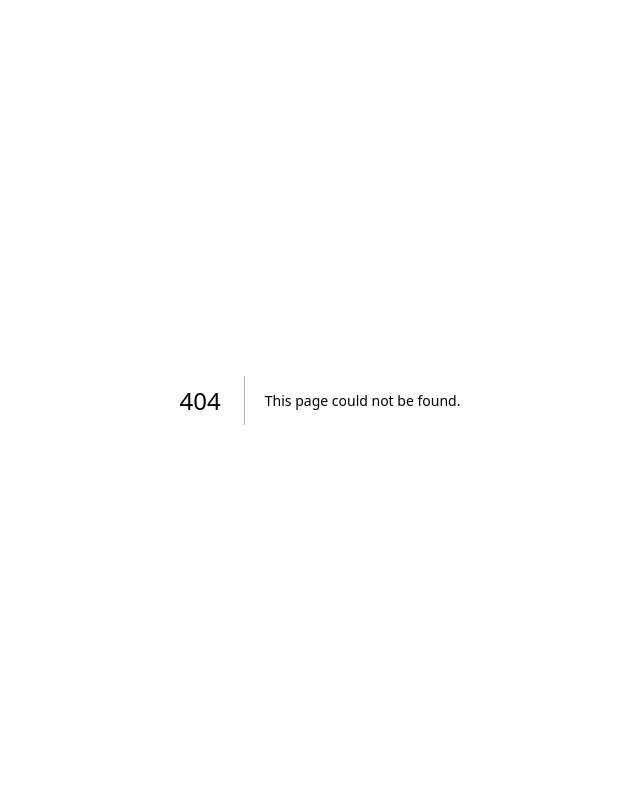
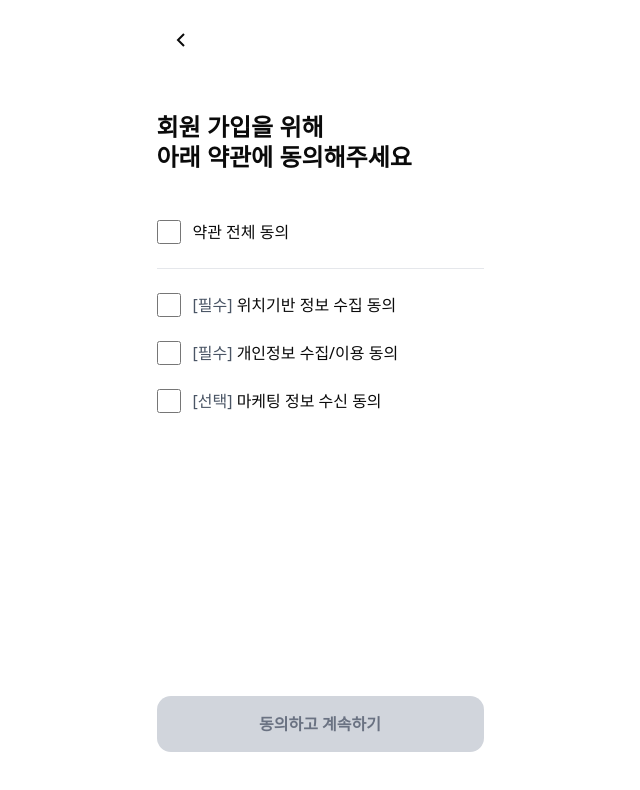
Before and after one commit to way-po-int/waypoint-fe, a Next.js app: page /signup in a window 1280 px wide. Before the commit this address had no page. Shown: the top 790 px of the page, without its empty margins (320-960 px from the left). Built offline with nearby package versions, Linux system fonts and the light colour scheme.

Commit message:
feat(signup): 회원가입 페이지 및 약관 동의 기능 추가 [WAPO-82]
- 새로운 회원가입 페이지 컴포넌트 생성
- 약관 전체 동의 및 개별 동의 체크박스 기능 구현
- 필수 항목 체크 여부에 따라 계속하기 버튼 활성화

```diff
--- a/app/login/page.tsx
+++ b/app/login/page.tsx
@@ -1,4 +1,10 @@
+"use client";
+
+import { useRouter } from "next/navigation";
+
 const LoginPage = () => {
+  const router = useRouter();
+
   return (
     <main className="flex min-h-screen flex-col items-center justify-between px-6 py-16">
       {/* 로고 영역 */}
@@ -13,7 +19,10 @@ const LoginPage = () => {
       {/* 버튼 영역 */}
       <div className="w-full space-y-3">
         {/* 회원가입 버튼 */}
-        <button className="h-14 w-full rounded-xl border-2 border-gray-200 bg-white text-base font-semibold text-gray-900 transition-colors hover:bg-gray-50">
+        <button
+          onClick={() => router.push("/signup")}
+          className="h-14 w-full rounded-xl border-2 border-gray-200 bg-white text-base font-semibold text-gray-900 transition-colors hover:bg-gray-50"
+        >
           회원가입
         </button>
 
--- /dev/null
+++ b/app/signup/page.tsx
@@ -0,0 +1,158 @@
+"use client";
+
+import { useState } from "react";
+import { useRouter } from "next/navigation";
+
+const SignupPage = () => {
+  const router = useRouter();
+  const [agreements, setAgreements] = useState({
+    all: false,
+    location: false,
+    privacy: false,
+    marketing: false,
+  });
+
+  // 전체 동의 체크박스 핸들러
+  const handleAllCheck = () => {
+    const newValue = !agreements.all;
+    setAgreements({
+      all: newValue,
+      location: newValue,
+      privacy: newValue,
+      marketing: newValue,
+    });
+  };
+
+  // 개별 체크박스 핸들러
+  const handleIndividualCheck = (key: keyof typeof agreements) => {
+    const newAgreements = {
+      ...agreements,
+      [key]: !agreements[key],
+    };
+
+    // 모든 개별 항목이 체크되면 전체 동의도 체크
+    newAgreements.all =
+      newAgreements.location &&
+      newAgreements.privacy &&
+      newAgreements.marketing;
+
+    setAgreements(newAgreements);
+  };
+
+  // 필수 항목이 모두 체크되었는지 확인
+  const isRequiredChecked = agreements.location && agreements.privacy;
+
+  // 계속하기 버튼 핸들러
+  const handleContinue = () => {
+    if (isRequiredChecked) {
+      // TODO: 다음 회원가입 단계로 이동
+      console.log("회원가입 계속하기", agreements);
+    }
+  };
+
+  return (
+    <main className="flex min-h-screen flex-col px-6 py-4">
+      {/* 헤더 */}
+      <header className="mb-12">
+        <button
+          onClick={() => router.back()}
+          className="flex h-12 w-12 items-center justify-center"
+          aria-label="뒤로가기"
+        >
+          <svg
+            width="24"
+            height="24"
+            viewBox="0 0 24 24"
+            fill="none"
+            stroke="currentColor"
+            strokeWidth="2"
+          >
+            <path d="M15 18l-6-6 6-6" />
+          </svg>
+        </button>
+      </header>
+
+      {/* 타이틀 */}
+      <div className="mb-12">
+        <h1 className="text-2xl font-bold leading-tight">
+          회원 가입을 위해<br />
+          아래 약관에 동의해주세요
+        </h1>
+      </div>
+
+      {/* 약관 동의 체크박스 */}
+      <div className="flex-1">
+        <div className="space-y-6">
+          {/* 전체 동의 */}
+          <label className="flex cursor-pointer items-center gap-3">
+            <input
+              type="checkbox"
+              checked={agreements.all}
+              onChange={handleAllCheck}
+              className="h-6 w-6 rounded border-2 border-gray-300 accent-black"
+            />
+            <span className="text-base font-medium">약관 전체 동의</span>
+          </label>
+
+          <div className="h-px bg-gray-200" />
+
+          {/* 위치기반 정보 수집 동의 */}
+          <label className="flex cursor-pointer items-center gap-3">
+            <input
+              type="checkbox"
+              checked={agreements.location}
+              onChange={() => handleIndividualCheck("location")}
+              className="h-6 w-6 rounded border-2 border-gray-300 accent-black"
+            />
+            <span className="text-base">
+              <span className="text-gray-600">[필수]</span> 위치기반 정보 수집 동의
+            </span>
+          </label>
+
+          {/* 개인정보 수집/이용 동의 */}
+          <label className="flex cursor-pointer items-center gap-3">
+            <input
+              type="checkbox"
+              checked={agreements.privacy}
+              onChange={() => handleIndividualCheck("privacy")}
+              className="h-6 w-6 rounded border-2 border-gray-300 accent-black"
+            />
+            <span className="text-base">
+              <span className="text-gray-600">[필수]</span> 개인정보 수집/이용 동의
+            </span>
+          </label>
+
+          {/* 마케팅 정보 수신 동의 */}
+          <label className="flex cursor-pointer items-center gap-3">
+            <input
+              type="checkbox"
+              checked={agreements.marketing}
+              onChange={() => handleIndividualCheck("marketing")}
+              className="h-6 w-6 rounded border-2 border-gray-300 accent-black"
+            />
+            <span className="text-base">
+              <span className="text-gray-600">[선택]</span> 마케팅 정보 수신 동의
+            </span>
+          </label>
+        </div>
+      </div>
+
+      {/* 하단 버튼 */}
+      <div className="pb-8 pt-6">
+        <button
+          onClick={handleContinue}
+          disabled={!isRequiredChecked}
+          className={`h-14 w-full rounded-xl text-base font-semibold transition-colors ${
+            isRequiredChecked
+              ? "bg-[#1a1a1a] text-white hover:bg-black"
+              : "bg-gray-300 text-gray-500"
+          }`}
+        >
+          동의하고 계속하기
+        </button>
+      </div>
+    </main>
+  );
+};
+
+export default SignupPage;
```
